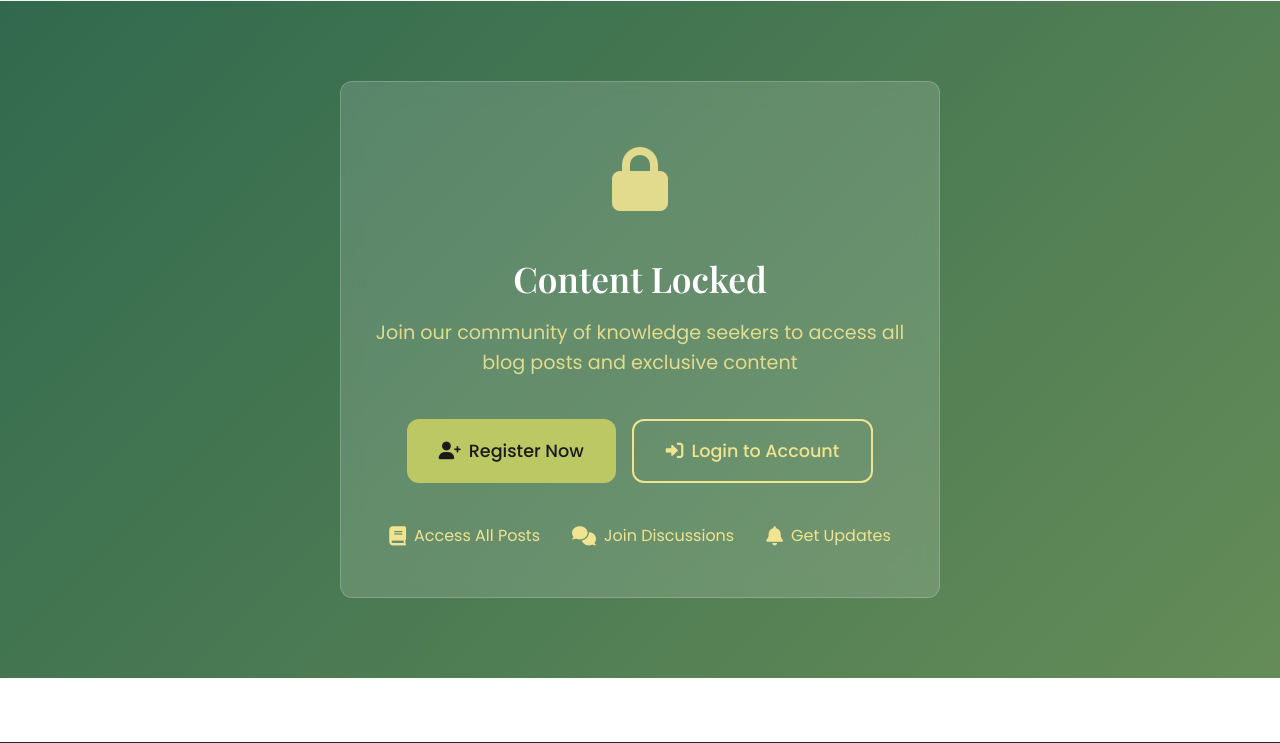
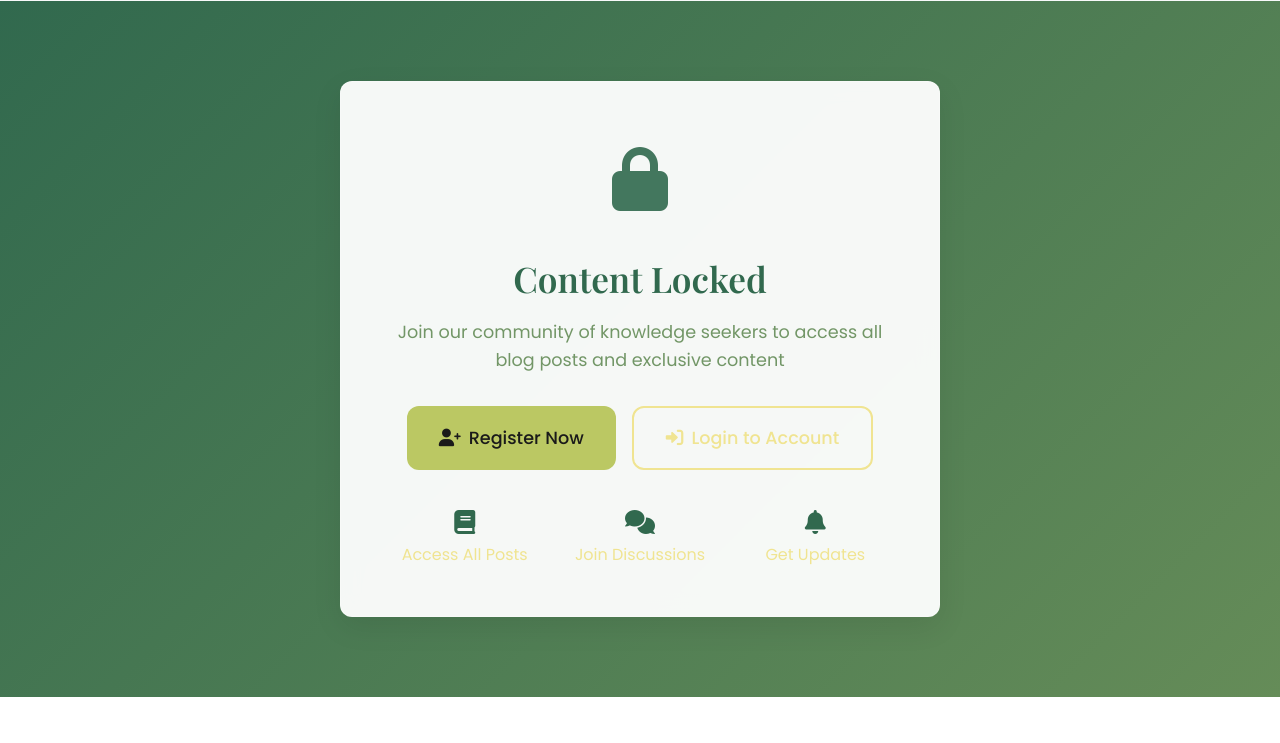
Before and after one commit to hrcguru/Blog_Webpage, a Flask app: page / in a window 1280 px wide. Shown: the part 1644-2387 px from the top of the page. Run offline with Flask 3, Linux system fonts and the light colour scheme; some web fonts are replaced.

Commit message:
index.html

```diff
--- a/blog_website/templates/index.html
+++ b/blog_website/templates/index.html
@@ -1,6 +1,6 @@
 {% extends "base.html" %}
 
-{% block title %}Home - Upgrade Daily {% endblock %}
+{% block title %}Home - Upgrade Daily{% endblock %}
 
 {% block content %}
 <section class="hero-section">
@@ -10,7 +10,7 @@
                 <div class="hero-badge">
                     <span>✨ Explore Ancient Wisdom & Modern Insights</span>
                 </div>
-                <h1 class="hero-title">Welcome to <span class="gradient-text">Upgrade Daily blogs </span></h1>
+                <h1 class="hero-title">Welcome to <span class="gradient-text">Upgrade Daily blogs</span></h1>
                 <p class="hero-subtitle">Discover fascinating topics across science, technology, culture, and spirituality. Bridge the gap between ancient wisdom and modern insights.</p>
                 {% if not session.user_id %}
                 <div class="hero-buttons">
@@ -78,7 +78,7 @@
                                 </div>
                             </a>
 
-                            <a href="{{ url_for('admin_dashboard') }}#posts" class="quick-action-card posts-card">
+                            <a href="{{ url_for('admin_dashboard') }}" class="quick-action-card posts-card">
                                 <div class="action-icon">
                                     <i class="fas fa-file-alt"></i>
                                 </div>
@@ -129,7 +129,6 @@
                         <option value="Esoteric Science">Esoteric Science</option>
                         <option value="Science and Tech">Science & Tech</option>
                         <option value="Indian Culture">Indian Culture</option>
-                        <option value="UPSC">UPSC</option>
                         <option value="Spiritual">Spiritual</option>
                         <option value="AboutMe">About Me</option>
                     </select>
@@ -166,7 +165,7 @@
                 <a href="{{ url_for('view_post', id=post['id']) }}" class="post-link">
                     {% if post['image_path'] %}
                     <div class="post-image">
-                        <img src="{{ get_image_url(post['image_path']) }}" alt="{{ post['title'] }}" loading="lazy">
+                        <img src="{{ post['image_path'] }}" alt="{{ post['title'] }}" loading="lazy" onerror="this.style.display='none'">
                         <div class="post-category-badge">{{ post['category'] }}</div>
                     </div>
                     {% else %}
@@ -206,7 +205,8 @@
                 View All Posts in Admin
             </a>
             {% else %}
-            <a href="{{ url_for('category_posts', category_name='Esoteric Science') }}" class="btn btn-outline">
+            <!-- FIXED: Changed category_posts to view_category -->
+            <a href="{{ url_for('view_category', category='Esoteric Science') }}" class="btn btn-outline">
                 <i class="fas fa-book-open"></i>
                 Explore More Posts
             </a>
@@ -525,6 +525,132 @@
     color: var(--accent);
     margin-bottom: 1rem;
 }
+
+/* Auth Section Styles */
+.auth-required-section {
+    background: linear-gradient(135deg, var(--primary) 0%, var(--primary-light) 100%);
+    color: white;
+}
+
+.auth-message-card {
+    background: rgba(255, 255, 255, 0.95);
+    padding: 3rem;
+    border-radius: var(--border-radius);
+    text-align: center;
+    color: var(--text-dark);
+    box-shadow: var(--card-shadow);
+}
+
+.auth-icon {
+    font-size: 4rem;
+    color: var(--primary);
+    margin-bottom: 1.5rem;
+}
+
+.auth-title {
+    color: var(--primary);
+    margin-bottom: 1rem;
+}
+
+.auth-description {
+    color: var(--primary-light);
+    margin-bottom: 2rem;
+    font-size: 1.1rem;
+}
+
+.auth-features {
+    display: grid;
+    grid-template-columns: repeat(auto-fit, minmax(150px, 1fr));
+    gap: 1.5rem;
+    margin-top: 2rem;
+}
+
+.feature {
+    display: flex;
+    flex-direction: column;
+    align-items: center;
+    gap: 0.5rem;
+}
+
+.feature i {
+    font-size: 1.5rem;
+    color: var(--primary);
+}
+
+/* Quick Actions */
+.admin-quick-actions {
+    margin-top: 2rem;
+}
+
+.quick-actions-header {
+    display: flex;
+    align-items: center;
+    gap: 0.5rem;
+    margin-bottom: 1.5rem;
+}
+
+.quick-actions-header i {
+    color: var(--accent);
+}
+
+.quick-actions-grid {
+    display: grid;
+    grid-template-columns: repeat(auto-fit, minmax(250px, 1fr));
+    gap: 1rem;
+}
+
+.quick-action-card {
+    display: flex;
+    align-items: center;
+    background: white;
+    padding: 1.5rem;
+    border-radius: var(--border-radius);
+    box-shadow: var(--card-shadow);
+    transition: var(--transition);
+    text-decoration: none;
+    color: inherit;
+}
+
+.quick-action-card:hover {
+    transform: translateY(-3px);
+    box-shadow: var(--hover-shadow);
+}
+
+.action-icon {
+    font-size: 2rem;
+    margin-right: 1rem;
+    color: var(--primary);
+}
+
+.action-content {
+    flex: 1;
+}
+
+.action-content h4 {
+    margin: 0 0 0.5rem 0;
+    color: var(--primary);
+}
+
+.action-content p {
+    margin: 0;
+    color: var(--primary-light);
+    font-size: 0.9rem;
+}
+
+.action-arrow {
+    color: var(--primary-light);
+}
+
+.notification-badge {
+    background: var(--accent);
+    color: white;
+    border-radius: 50%;
+    padding: 0.2rem 0.5rem;
+    font-size: 0.8rem;
+    position: absolute;
+    top: -5px;
+    right: -5px;
+}
 </style>
 
 <script>
@@ -536,16 +662,18 @@ document.addEventListener('DOMContentLoaded', function() {
     const resetButton = document.getElementById('reset-filters');
     const postsContainer = document.getElementById('posts-container');
     const resultsCount = document.getElementById('results-count');
-    const postCards = document.querySelectorAll('.post-card');
+
+    // Get post cards if they exist
+    const postCards = postsContainer ? Array.from(postsContainer.getElementsByClassName('post-card')) : [];
 
     // Initialize results count
     updateResultsCount();
 
     // Add event listeners to filters
-    categoryFilter.addEventListener('change', filterPosts);
-    searchFilter.addEventListener('input', filterPosts);
-    sortFilter.addEventListener('change', sortPosts);
-    resetButton.addEventListener('click', resetFilters);
+    if (categoryFilter) categoryFilter.addEventListener('change', filterPosts);
+    if (searchFilter) searchFilter.addEventListener('input', filterPosts);
+    if (sortFilter) sortFilter.addEventListener('change', sortPosts);
+    if (resetButton) resetButton.addEventListener('click', resetFilters);
 
     function filterPosts() {
         const categoryValue = categoryFilter.value;
@@ -605,16 +733,20 @@ document.addEventListener('DOMContentLoaded', function() {
     }
 
     function resetFilters() {
-        categoryFilter.value = 'all';
-        searchFilter.value = '';
-        sortFilter.value = 'newest';
+        if (categoryFilter) categoryFilter.value = 'all';
+        if (searchFilter) searchFilter.value = '';
+        if (sortFilter) sortFilter.value = 'newest';
         filterPosts();
         sortPosts();
     }
 
     function updateResultsCount() {
-        const visibleCards = document.querySelectorAll('.post-card:not(.hidden)').length;
-        resultsCount.textContent = visibleCards;
+        if (postsContainer) {
+            const visibleCards = postsContainer.querySelectorAll('.post-card:not(.hidden)').length;
+            if (resultsCount) {
+                resultsCount.textContent = visibleCards;
+            }
+        }
     }
 
     // Make entire post card clickable
```
